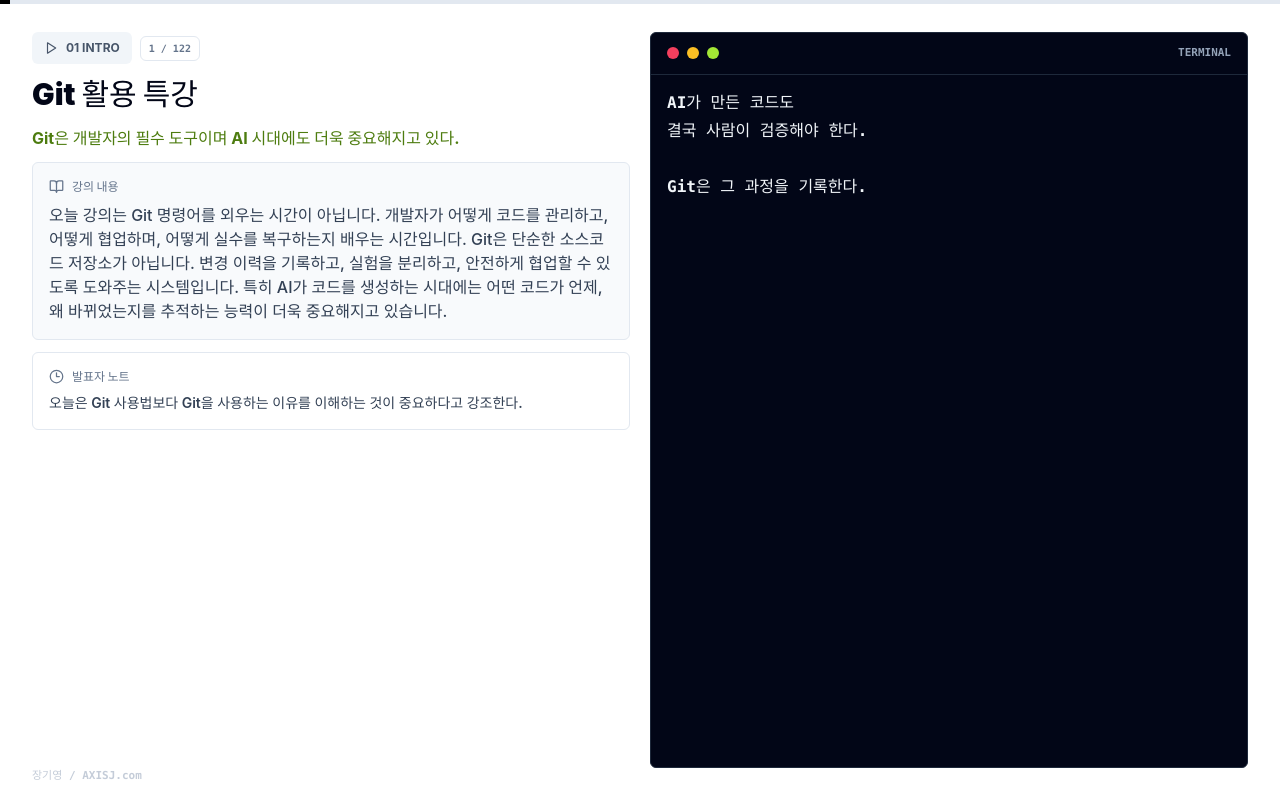
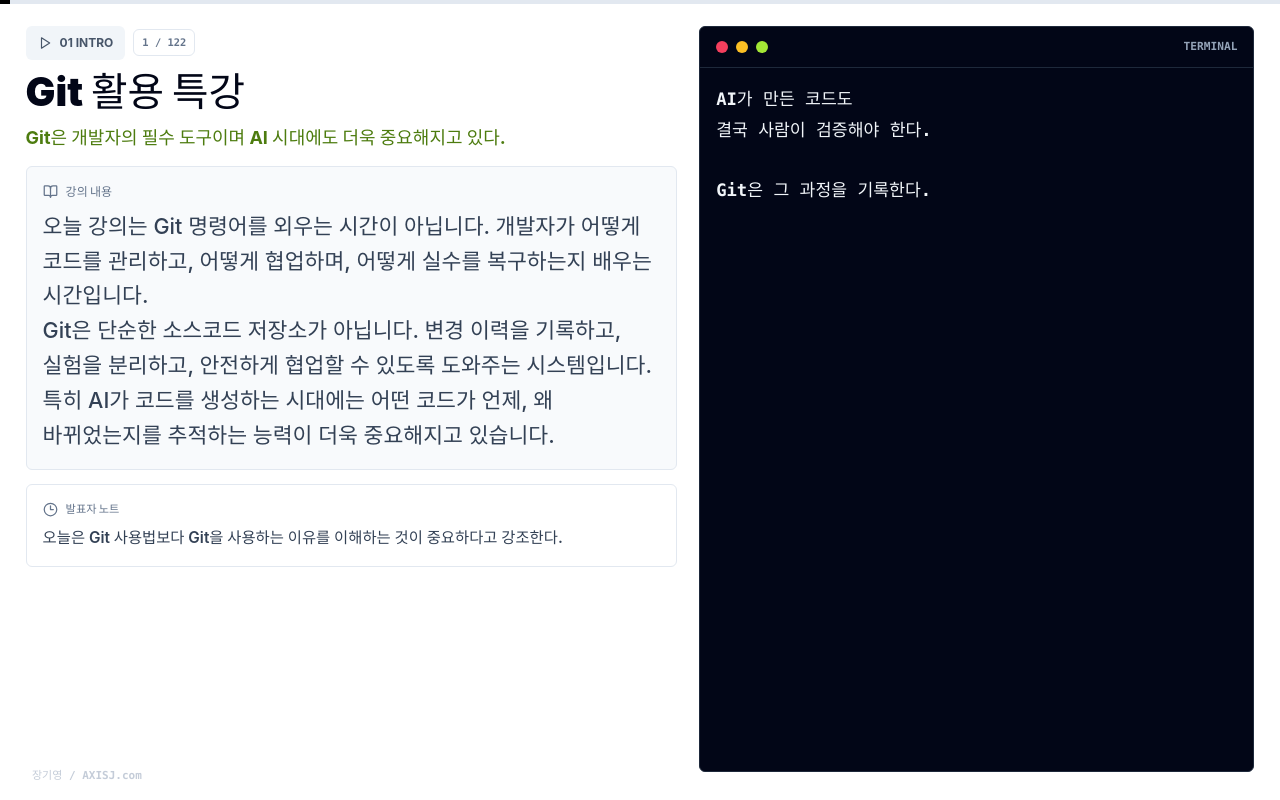
Before and after one commit to thomasJang/git-ppt-slide, a React (Vite) app: page / in a window 1280 px wide. Built offline with nearby package versions, Linux system fonts and the light colour scheme.

Commit message:
Update Git lecture slide content

```diff
--- a/src/App.tsx
+++ b/src/App.tsx
@@ -71,9 +71,9 @@
     title: "Git이 해결한 문제",
     message: "Git은 개발자의 실수를 두려워하지 않게 만든다.",
     content:
-      "실수로 파일을 삭제해도 복구할 수 있습니다.\n\n새로운 기능을 실험하다 실패해도 되돌릴 수 있습니다.\n\nGit은 실패 비용을 낮춰주는 도구입니다. 개발자는 안전망이 있을 때 더 적극적으로 실험하고 개선할 수 있습니다.",
+      "실수로 파일을 삭제해도 git restore로 마지막 commit 상태로 되돌릴 수 있습니다.\n\n새로운 기능을 실험하다 실패하면 git reset으로 commit 위치를 이전 시점으로 돌리거나, git checkout으로 특정 branch나 commit의 상태를 확인할 수 있습니다.\n\nGit은 실패 비용을 낮춰주는 도구입니다. 개발자는 안전망이 있을 때 더 적극적으로 실험하고 개선할 수 있습니다.",
     example: "git restore .\n\ngit reset\n\ngit checkout",
-    note: "Git은 실수를 없애는 도구가 아니라 실수해도 회복하게 하는 도구라고 강조한다.",
+    note: "restore는 파일 복구, reset은 commit 흐름 되돌리기, checkout은 다른 branch나 과거 commit으로 이동해 확인하는 명령이라고 설명한다.",
   },
   {
     eyebrow: "01 Intro",
@@ -107,9 +107,9 @@
     title: "첫 Git 프로젝트 만들기",
     message: "Git은 직접 사용해 봐야 이해된다.",
     content:
-      "오늘은 Todo App 프로젝트를 만들면서 Git을 배워보겠습니다.\n\n실제 현업 개발자가 사용하는 방식 그대로 진행합니다.\n\n폴더를 만들고, Git 저장소로 초기화하고, 파일을 수정하고, add와 commit을 반복하며 Git의 흐름을 몸으로 익히는 것이 목표입니다.",
-    example: "mkdir todo-app\ncd todo-app\ngit init",
-    note: "개념 설명보다 손으로 직접 입력하며 흐름을 익히는 파트라고 안내한다.",
+      "오늘은 Todo App 프로젝트를 만들면서 Git을 배워보겠습니다.\n\nWindows 사용자는 시작 메뉴에서 Git Bash를 실행하는 것을 권장합니다. PowerShell이나 Windows Terminal에서도 Git이 설치되어 있으면 같은 명령을 사용할 수 있습니다.\n\n폴더를 만들고, Git 저장소로 초기화하고, 파일을 수정하고, add와 commit을 반복하며 Git의 흐름을 몸으로 익히는 것이 목표입니다.",
+    example: "Windows\nGit Bash 실행\n\ngit --version\nmkdir todo-app\ncd todo-app\ngit init",
+    note: "Windows 사용자는 Git Bash를 기본 터미널로 안내하고, PowerShell에서도 git --version이 동작하면 같은 명령을 쓸 수 있다고 설명한다.",
   },
   {
     eyebrow: "02 Git Basic",
@@ -325,7 +325,7 @@
     message: "Branch는 독립된 작업 공간이다.",
     content:
       "Branch는 현재 상태를 기반으로 새로운 작업 공간을 생성합니다.\n\n다른 Branch에 영향을 주지 않고 자유롭게 개발할 수 있습니다.\n\n기능 개발, 버그 수정, 실험을 서로 분리하면 main을 안정적으로 유지할 수 있습니다.",
-    example: "main\n\nA\n\n   feature/login",
+    example: "main\n  ↓\ncommit A\n\nA에서 새 작업 공간 생성\n  ↓\nfeature/login\n\nmain → 안정 버전\nfeature/login → 로그인 작업",
     note: "Branch는 복사본이 아니라 Commit을 가리키는 포인터라고 맛보기로 언급한다.",
   },
   {
@@ -334,7 +334,8 @@
     message: "새로운 기능 개발은 Branch 생성으로 시작한다.",
     content:
       "새로운 로그인 기능을 만들기 위해 feature/login Branch를 생성합니다.\n\n예전 방식으로는 git checkout -b를 많이 사용했고, 최근에는 git switch -c도 사용할 수 있습니다.\n\n명령 실행 후 현재 작업 위치가 새 Branch로 이동합니다.",
-    example: "git checkout -b feature/login\n\n# 또는\n\ngit switch -c feature/login\n\nSwitched to a new branch\n'feature/login'",
+    example:
+      "git checkout -b feature/login\n\n# 또는\n\ngit switch -c feature/login\n\n-b / -c\n브랜치 생성 → 해당 브랜치로 이동\n\nmain → feature/login\n\nSwitched to a new branch\n'feature/login'",
     note: "checkout과 switch 둘 다 보여주되 실습에서는 하나를 정해 사용한다.",
   },
   {
@@ -1217,19 +1218,77 @@
   ));
 }
 
+function renderLectureContent(text: string) {
+  const normalizedText = text.replace(/\s*\n+\s*/g, " ");
+  const lines: string[] = [];
+  let lineStart = 0;
+  let periodCount = 0;
+
+  for (let index = 0; index < normalizedText.length - 1; index += 1) {
+    if (normalizedText.slice(index, index + 2) !== ". ") continue;
+
+    periodCount += 1;
+
+    if (periodCount === 2) {
+      lines.push(normalizedText.slice(lineStart, index + 1).trim());
+      lineStart = index + 2;
+      periodCount = 0;
+    }
+  }
+
+  const remainingText = normalizedText.slice(lineStart).trim();
+  if (remainingText.length > 0) {
+    lines.push(remainingText);
+  }
+
+  return lines.map((line, index) => (
+    <span key={index} className="block">
+      {renderLectureLine(line, index)}
+    </span>
+  ));
+}
+
+function renderLectureLine(line: string, lineIndex: number) {
+  const nodes: ReactNode[] = [];
+  const fileNamePattern = /[A-Za-z0-9_-]+(?:\.[A-Za-z0-9_-]+)+/g;
+  let cursor = 0;
+
+  for (const match of line.matchAll(fileNamePattern)) {
+    const matchIndex = match.index ?? 0;
+    const fileName = match[0];
+
+    if (matchIndex > cursor) {
+      nodes.push(line.slice(cursor, matchIndex));
+    }
+
+    nodes.push(
+      <span key={`${lineIndex}-filename-${matchIndex}`} className="whitespace-nowrap">
+        {fileName}
+      </span>,
+    );
+    cursor = matchIndex + fileName.length;
+  }
+
+  if (cursor < line.length) {
+    nodes.push(line.slice(cursor));
+  }
+
+  return nodes.length > 0 ? nodes : line;
+}
+
 function DeveloperPanel({ slide }: { slide: Slide }) {
   return (
     <div className="h-full min-h-0">
-      <div className="h-full min-h-0 overflow-hidden rounded-md border border-slate-800 bg-slate-950 text-slate-100">
-        <div className="flex items-center justify-between border-b border-slate-800 px-4 py-3">
+      <div className="flex h-full min-h-0 flex-col overflow-hidden rounded-md border border-slate-800 bg-slate-950 text-slate-100">
+        <div className="flex items-center justify-between border-b border-slate-800 px-[clamp(1rem,1.2vw,1.7rem)] py-[clamp(0.75rem,0.85vw,1.2rem)]">
           <div className="flex items-center gap-2">
             <span className="h-3 w-3 rounded-full bg-rose-500" />
             <span className="h-3 w-3 rounded-full bg-amber-400" />
             <span className="h-3 w-3 rounded-full bg-lime-400" />
           </div>
-          <span className="font-mono text-[11px] font-bold uppercase text-slate-400">terminal</span>
+          <span className="font-mono text-[clamp(0.7rem,0.55vw,0.9rem)] font-bold uppercase text-slate-400">terminal</span>
         </div>
-        <pre className="h-full whitespace-pre-wrap break-words p-4 font-mono text-sm font-semibold leading-7 text-slate-100 md:text-base">
+        <pre className="min-h-0 flex-1 overflow-hidden whitespace-pre-wrap break-words p-[clamp(1rem,1.25vw,1.85rem)] font-mono text-[clamp(0.95rem,0.72vw+0.5rem,1.35rem)] font-semibold leading-[1.75] text-slate-100">
           <code>{renderTerminalText(slide.example)}</code>
         </pre>
       </div>
@@ -1301,37 +1360,41 @@
           )}
         </div>
 
-        <div className="grid h-full p-5 pb-6 md:p-7 md:pb-8 lg:p-8">
-          <div className="grid min-h-0 grid-cols-2 gap-5">
-            <div className="flex min-w-0 flex-col gap-3">
+        <div className="grid h-full p-[clamp(1.25rem,2vw,3rem)] pb-[clamp(1.5rem,2.2vw,3.25rem)]">
+          <div className="grid min-h-0 grid-cols-[minmax(0,1.08fr)_minmax(0,0.92fr)] gap-[clamp(1.25rem,1.7vw,2.75rem)]">
+            <div className="flex min-w-0 flex-col gap-[clamp(0.85rem,1vw,1.45rem)]">
               <div>
-                <div className="mb-3 flex items-center gap-2">
-                  <div className="inline-flex items-center gap-2 rounded-md bg-slate-100 px-3 py-2 text-xs font-bold uppercase tracking-normal text-slate-600">
+                <div className="mb-[clamp(0.75rem,0.85vw,1.35rem)] flex items-center gap-2">
+                  <div className="inline-flex items-center gap-2 rounded-md bg-slate-100 px-[clamp(0.75rem,0.8vw,1.2rem)] py-[clamp(0.5rem,0.55vw,0.85rem)] text-[clamp(0.75rem,0.48vw,0.95rem)] font-bold uppercase tracking-normal text-slate-600">
                     <Play size={14} />
                     {activeSlide.eyebrow}
                   </div>
-                  <div className="rounded-md border border-slate-200 bg-white px-2 py-1 font-mono text-[10px] font-black text-slate-500">
+                  <div className="rounded-md border border-slate-200 bg-white px-[clamp(0.5rem,0.55vw,0.85rem)] py-[clamp(0.25rem,0.35vw,0.55rem)] font-mono text-[clamp(0.65rem,0.42vw,0.85rem)] font-black text-slate-500">
                     {current + 1} / {slides.length}
                   </div>
                 </div>
-                <h2 className="max-w-3xl text-3xl font-black leading-tight text-slate-950">{activeSlide.title}</h2>
-                <p className="mt-3 max-w-2xl text-sm font-bold leading-6 text-lime-700 md:text-base">{activeSlide.message}</p>
+                <h2 className="max-w-[24ch] text-[clamp(2.25rem,3.1vw,5rem)] font-black leading-[1.02] text-slate-950">{activeSlide.title}</h2>
+                <p className="mt-[clamp(0.75rem,0.9vw,1.35rem)] max-w-[46ch] text-[clamp(1rem,0.78vw+0.5rem,1.45rem)] font-bold leading-[1.55] text-lime-700">
+                  {activeSlide.message}
+                </p>
               </div>
 
-              <div className="rounded-md border border-slate-200 bg-slate-50 p-4">
-                <div className="mb-2 flex items-center gap-2 text-xs font-black uppercase tracking-normal text-slate-500">
+              <div className="rounded-md border border-slate-200 bg-slate-50 p-[clamp(1rem,1.25vw,1.9rem)]">
+                <div className="mb-[clamp(0.5rem,0.6vw,0.95rem)] flex items-center gap-2 text-[clamp(0.75rem,0.48vw,0.95rem)] font-black uppercase tracking-normal text-slate-500">
                   <BookOpen size={15} />
                   강의 내용
                 </div>
-                <p className="text-sm font-medium leading-7 text-slate-700 md:text-base">{activeSlide.content}</p>
+                <p className="text-[clamp(1.1rem,1vw+0.55rem,2rem)] font-medium leading-[1.62] text-slate-700 [word-break:keep-all]">
+                  {renderLectureContent(activeSlide.content)}
+                </p>
               </div>
 
-              <div className="rounded-md border border-slate-200 bg-white p-4">
-                <div className="mb-2 flex items-center gap-2 text-xs font-black uppercase tracking-normal text-slate-500">
+              <div className="rounded-md border border-slate-200 bg-white p-[clamp(1rem,1.05vw,1.6rem)]">
+                <div className="mb-[clamp(0.5rem,0.55vw,0.85rem)] flex items-center gap-2 text-[clamp(0.7rem,0.45vw,0.9rem)] font-black uppercase tracking-normal text-slate-500">
                   <Clock3 size={15} />
                   발표자 노트
                 </div>
-                <p className="text-[13px] font-semibold leading-6 text-slate-700 md:text-sm">{activeSlide.note}</p>
+                <p className="text-[clamp(0.9rem,0.64vw+0.45rem,1.2rem)] font-semibold leading-[1.6] text-slate-700">{activeSlide.note}</p>
               </div>
             </div>
 
```
